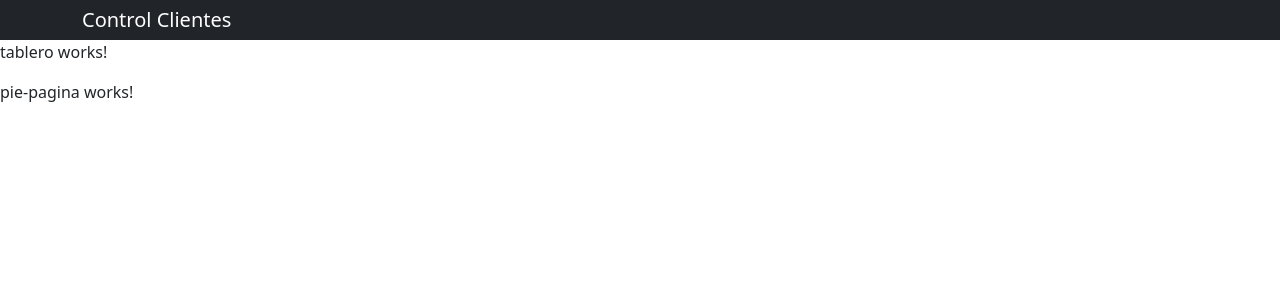
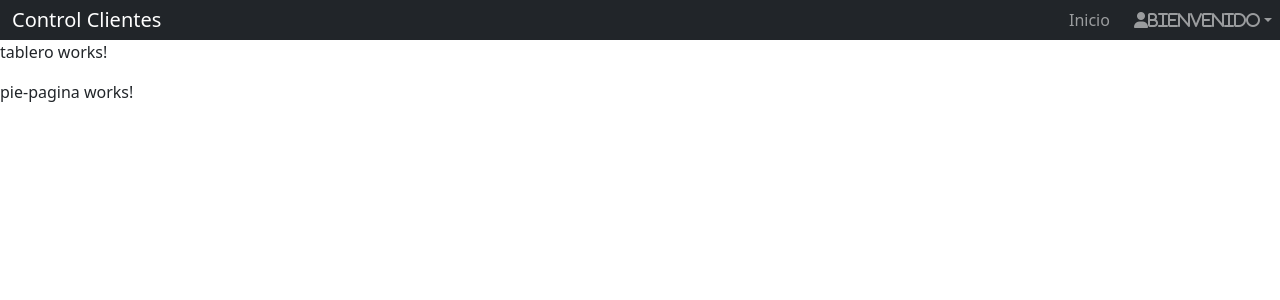
Before and after one commit to JoseRicardoPE/AppAngular-ControlClientes, an Angular app: page / in a window 1280 px wide. Shown: the top 300 px of the page. Built offline with nearby package versions, Linux system fonts and the light colour scheme.

Commit message:
Agregando menú bienvenido

```diff
--- a/src/app/componentes/cabecero/cabecero.component.html
+++ b/src/app/componentes/cabecero/cabecero.component.html
@@ -1,8 +1,24 @@
 <nav class="navbar navbar-expand-sm navbar-dark bg-dark p-0">
     <div class="container">
         <a routerLink="/" class="navbar-brand">Control Clientes</a>
-        <button class="navbar-toggler" data-toggle="collapse" data-target="#navbarCollapse">
+        <button class="navbar-toggler" data-bs-toggle="collapse" data-bs-target="#navbarCollapse">
             <span class="navbar-toggler-icon"></span>
         </button>
     </div>
+
+    <div class="collapse navbar-collapse" id="navbarCollapse">
+        <ul class="navbar-nav">
+            <li class="nav-item px-2">
+                <a routerLink="/" class="nav-link">Inicio</a>
+            </li>
+        </ul>
+
+        <ul class="navbar-nav ml-auto">
+            <li class="nav-item dropdown mr-3">
+                <a href="#" class="nav-link dropdown-toggle" data-bs-toggle="dropdown">
+                    <i class="fas fa-user">Bienvenido</i>
+                </a>
+            </li>
+        </ul>
+    </div>
 </nav>
```
